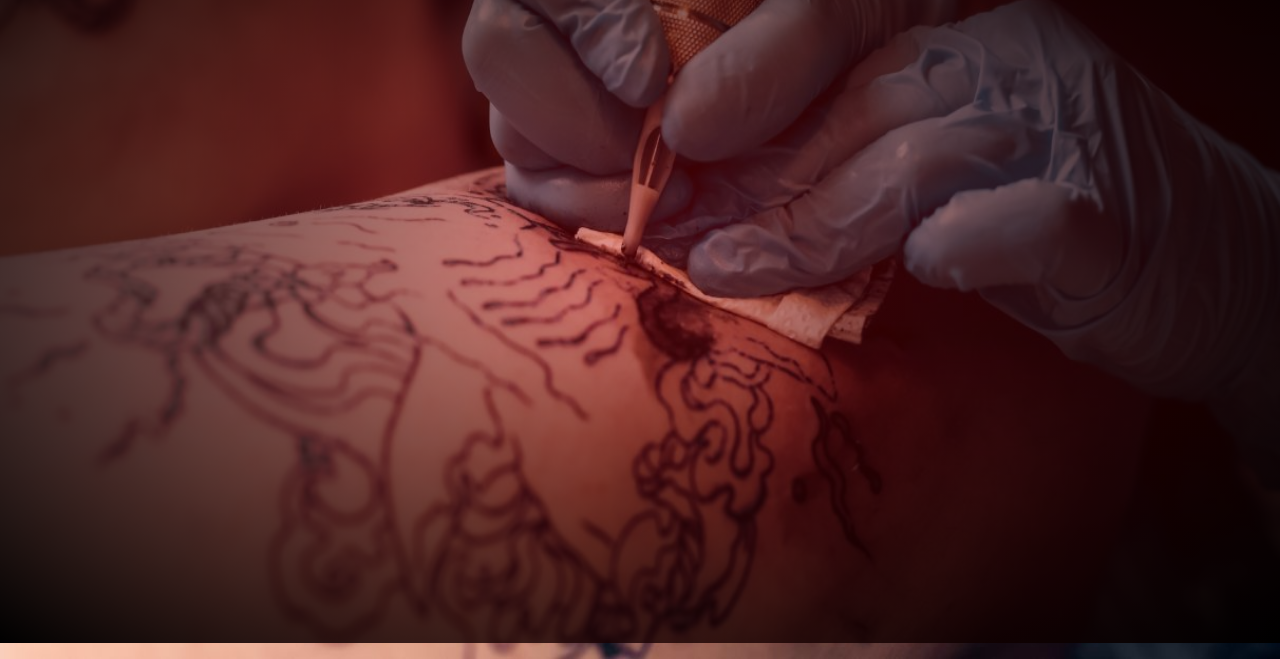
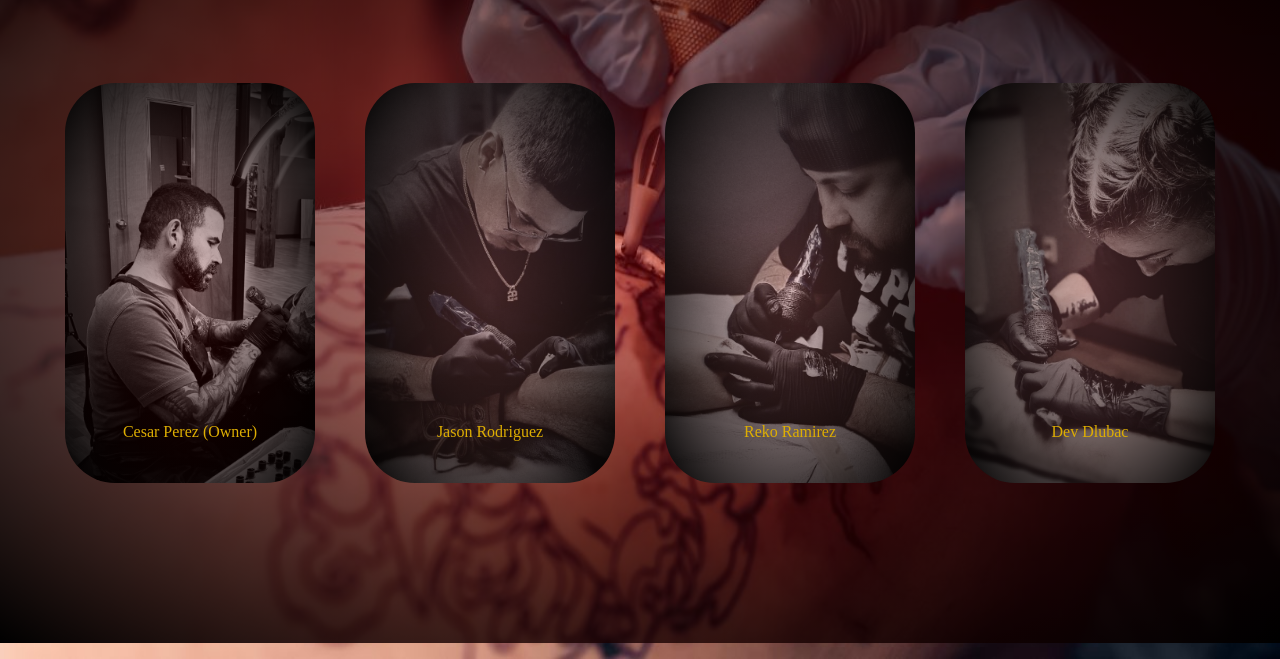
Before and after one commit to liv-kami/CreativeInkWebsiteProject, a plain HTML site: page portfolios.html in a window 1280 px wide. Shown: the part 157-816 px from the top of the page. Drawn offline with Linux system fonts and the light colour scheme; a web font is replaced by a local one.

Commit message:
portfolio cards

```diff
--- a/index.js
+++ b/index.js
@@ -21,3 +21,16 @@ function blog(){
 function home(){
     location.href="./index.html"
 }
+
+function cesar(){
+    location.href="./cesar.html"
+}
+function jason(){
+    location.href="./jason.html"
+}
+function reko(){
+    location.href="./reko.html"
+}
+function dev(){
+    location.href="./dev.html"
+}
--- a/portfolios.css
+++ b/portfolios.css
@@ -79,3 +79,46 @@ body{
 .blog-button{
     grid-area: bl;
 }
+
+.cards{
+    position: absolute;
+    top: 50%;
+    left: 50%;
+    translate: -50% -40%;
+    display: grid;
+    grid-template-areas: "c j r d";
+    grid-gap: 50px;
+}
+
+.cesar, .jason, .reko, .dev {
+    background-size: cover;
+    height: 400px;
+    width: 250px;
+    border-radius: 50px;
+}
+.cesar-label, .jason-label, .reko-label, .dev-label{
+    color: #DEAE02;
+    font-family: 'Inknut Antiqua';
+    font-size: 12pt;
+    position: relative;
+    top: 85%;
+    width: 100%;
+    text-align: center;
+}
+
+.cesar{
+    background-image: radial-gradient(#C7000025, black), url("cesar.webp");
+    grid-area: c;
+}
+.jason{
+    background-image: radial-gradient(#C7000025, black), url("jason.webp");
+    grid-area: j;
+}
+.reko{
+    background-image: radial-gradient(#C7000025, black), url("reko.webp");
+    grid-area: r;
+}
+.dev{
+    background-image: radial-gradient(#C7000025, black), url("dev.webp");
+    grid-area: d;
+}
--- a/portfolios.html
+++ b/portfolios.html
@@ -19,7 +19,21 @@
                     <button class="blog-button" onclick="blog()">Blog</button>
                 </div>
             </div>
-            <!--Any other content-->
+            <!--Any other content (use their photos ive got to choose from them)-->
+            <div class="cards">
+                <div class="cesar" onclick="cesar()">
+                    <div class="cesar-label">Cesar Perez (Owner)</div>
+                </div>
+                <div class="jason" onclick="jason()">
+                    <div class="jason-label">Jason Rodriguez</div>
+                </div>
+                <div class="reko" onclick="reko()">
+                    <div class="reko-label">Reko Ramirez</div>
+                </div>
+                <div class="dev" onclick="dev()">
+                    <div class="dev-label">Dev Dlubac</div>
+                </div>
+            </div>
         </div>
         <script src="index.js"></script>
     </body>
```
Also changed, not shown: cesar.webp (added), dev.webp (added), jason.webp (added), reko.webp (added).
